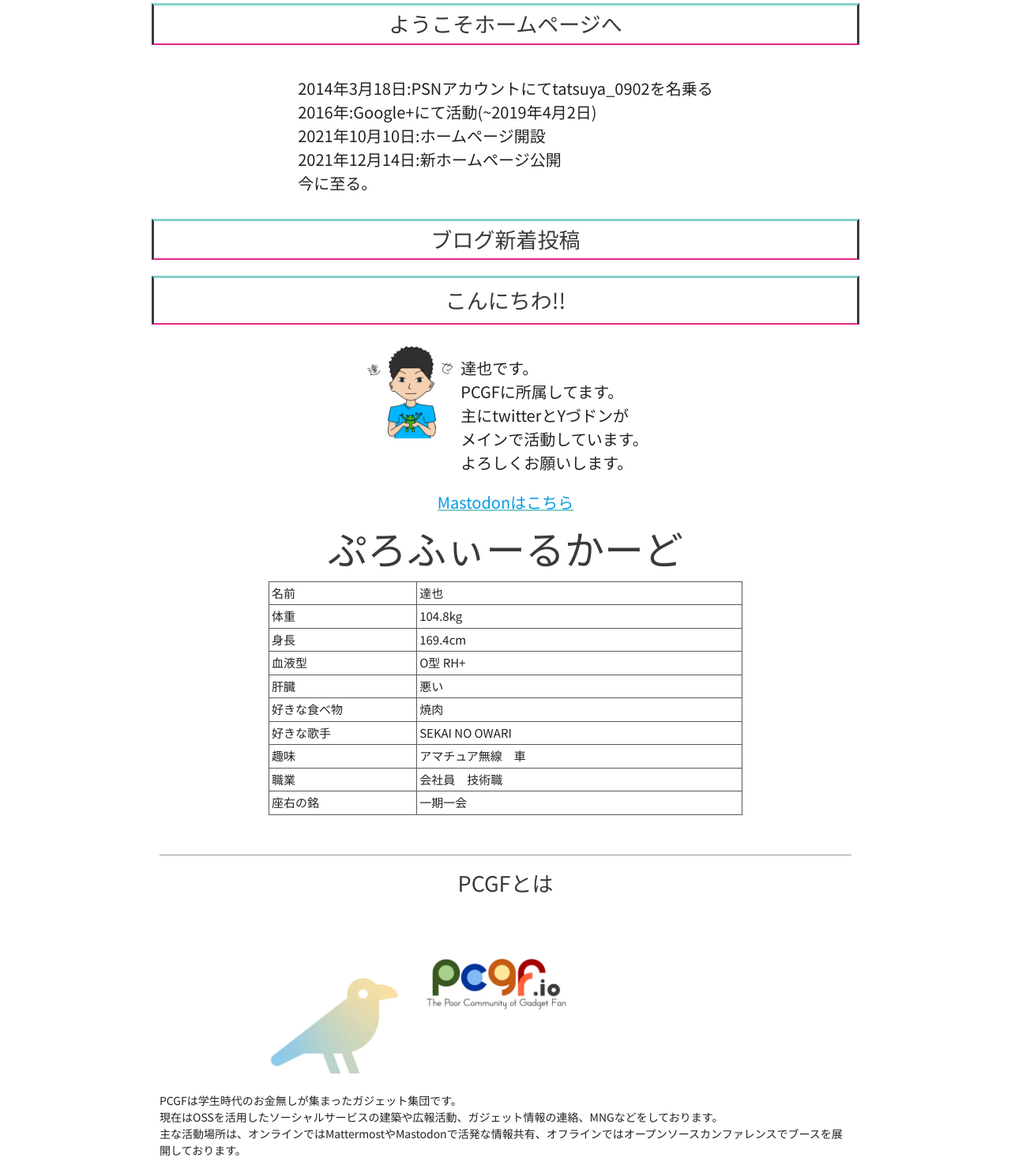
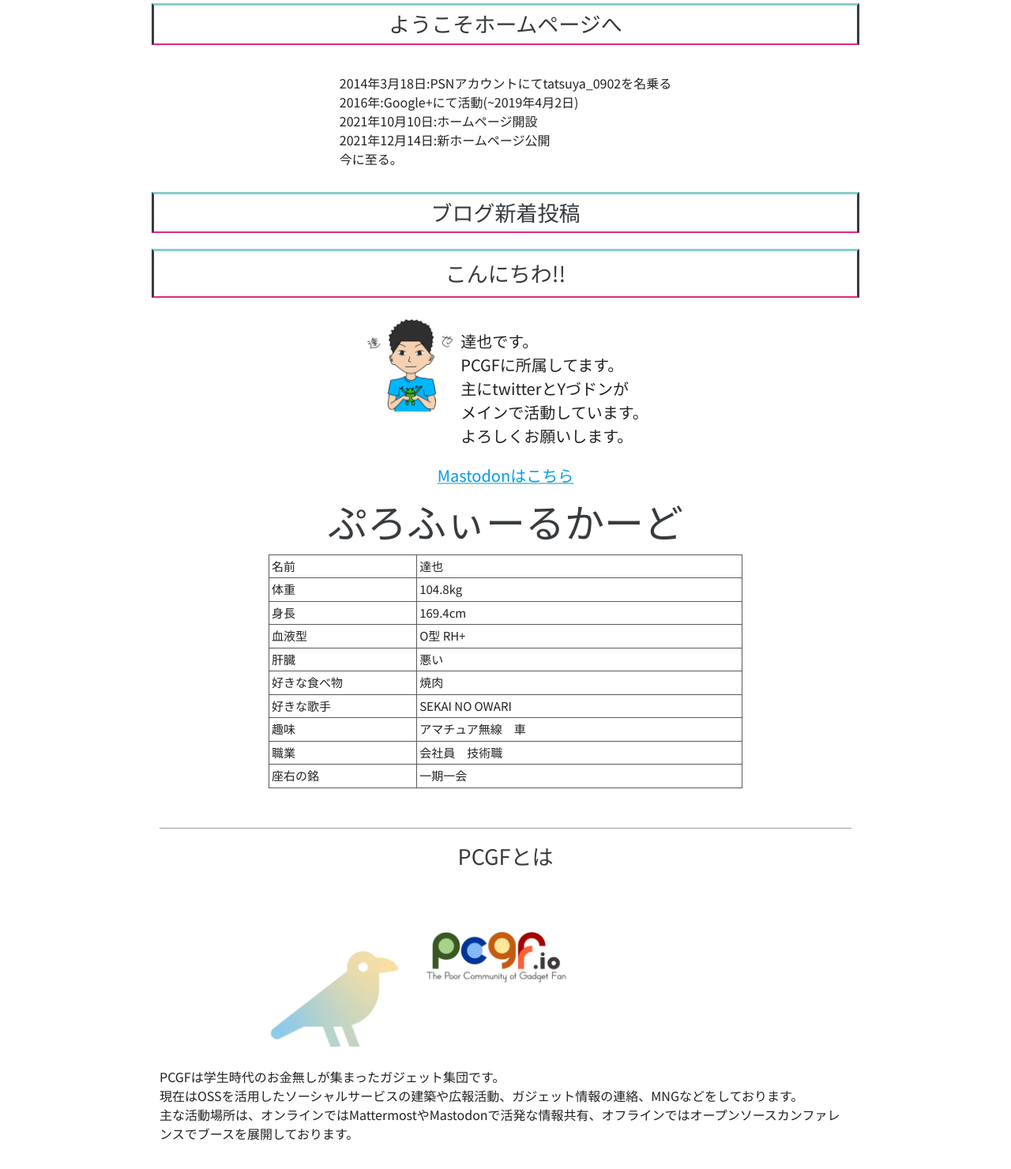
Before and after one commit to tatsuya0902/homepage, a plain HTML site: page index.html in a window 1280 px wide. Shown: the part 85-1565 px from the top of the page at 79% size. Drawn offline with nearby package versions, Linux system fonts and the light colour scheme; no server answers; a web font is replaced by a local one.

Commit message:
change font size.

```diff
--- a/index.html
+++ b/index.html
@@ -87,7 +87,7 @@
 	</h1>
 	</div>
 	<div class="notosansjp" style="display:flex; flex-direction: row; justify-content: center;">
-		<p style=" margin-bottom: 20px; font-size:20px;">
+		<p style=" margin-bottom: 20px; font-size:16px;">
 			2014年3月18日:PSNアカウントにてtatsuya_0902を名乗る<br> 2016年:Google+にて活動(~2019年4月2日)
 			<br> 2021年10月10日:ホームページ開設
 			<br> 2021年12月14日:新ホームページ公開
@@ -194,7 +194,7 @@
 	</div>
 	<div data-focusable="true" tabindex="0" class="r-1loqt21 r-1otgn73 r-1i6wzkk r-lrvibr css-1dbjc4n" style="align-items: center; background-color: rgb(255, 255, 255); border-radius: 2px; flex-direction: column; margin: 10px; -webkit-box-align: center; -webkit-box-orient: vertical; -webkit-box-direction: normal; opacity: 1; transition-duration: 0.25s;">
 		<div style="display:flex; flex-direction: row; justify-content: center;">
-			<p class="notosansjp" style="font-size: 14px;">
+			<p class="notosansjp" style="font-size: 16px;">
 				PCGFは学生時代のお金無しが集まったガジェット集団です。<br>現在はOSSを活用したソーシャルサービスの建築や広報活動、ガジェット情報の連絡、MNGなどをしております。<br>
 				主な活動場所は、オンラインではMattermostやMastodonで活発な情報共有、オフラインではオープンソースカンファレンスでブースを展開しております。</p>
 	</div>
```
